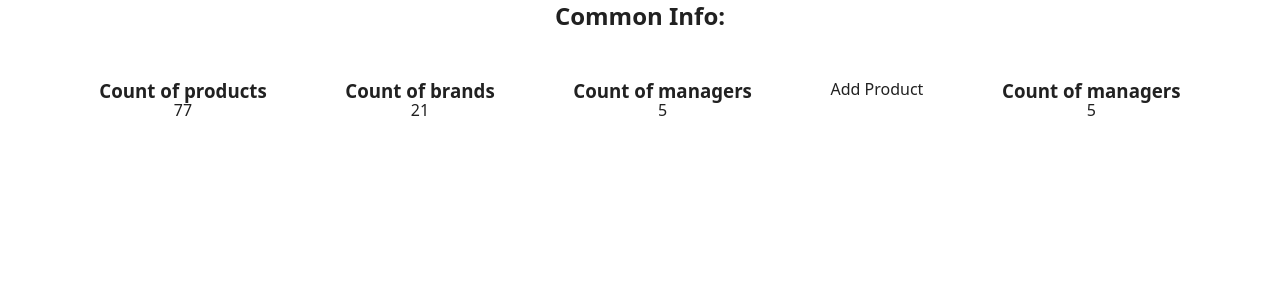
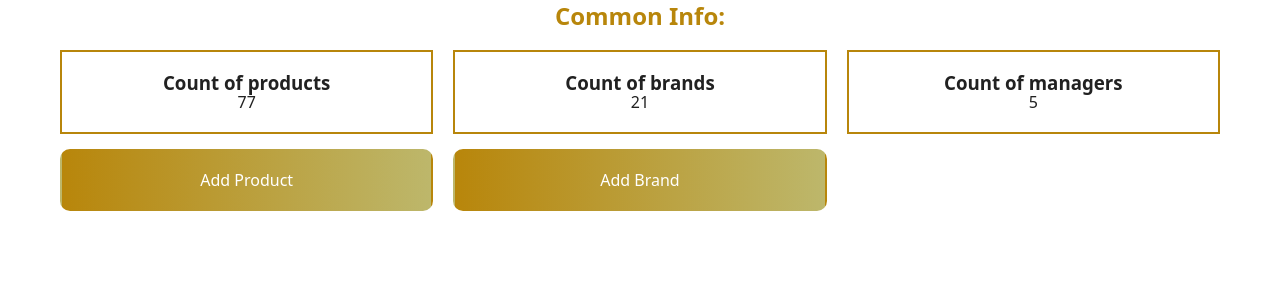
Before and after one commit to dmytrik/all_for_rest, a Django app: page / in a window 1280 px wide. Shown: the part 94-396 px from the top of the page. Run offline with Django 5.2, Linux system fonts and the light colour scheme; data comes from the database, SQL or seed files in the repository; both versions use the stored data as it was after the commit; some libraries are stand-ins or nearby versions.

Commit message:
add brand detail

```diff
--- a/product/urls.py
+++ b/product/urls.py
@@ -5,6 +5,8 @@ from product.views import (
     GrillProductsView,
     CampingProductsView,
     BrandListView,
+    BrandDetailView,
+    BrandCreateView,
     JsonFurnitureResponse,
     JsonCampingProductsResponse,
     JsonGrillProductsResponse,
@@ -21,6 +23,7 @@ urlpatterns = [
     path("furniture_sets/<int:pk>/", ProductDetailView.as_view(), name="product-detail"),
     path("grill_products/<int:pk>/", ProductDetailView.as_view(), name="product-detail"),
     path("camping_products/<int:pk>/", ProductDetailView.as_view(), name="product-detail"),
+    path("products/<int:pk>/", ProductDetailView.as_view(), name="product-detail"),
     path("furniture_sets/<int:pk>/update/", ProductUpdateView.as_view(), name="product-update"),
     path("grill_products/<int:pk>/update/", ProductUpdateView.as_view(), name="product-update"),
     path("camping_products/<int:pk>/update/", ProductUpdateView.as_view(), name="product-update"),
@@ -28,6 +31,8 @@ urlpatterns = [
     path("grill_products/create/", ProductCreateView.as_view(), name="product-create"),
     path("camping_products/create/", ProductCreateView.as_view(), name="product-create"),
     path("brands/", BrandListView.as_view(), name="brand-list"),
+    path("brands/<int:pk>", BrandDetailView.as_view(), name="brand-detail"),
+    path("brands/create", BrandCreateView.as_view(), name="brand-create"),
     path("json-sets/", JsonFurnitureResponse.as_view(), name="json-sets"),
     path("json-camping-products/", JsonCampingProductsResponse.as_view(), name="json-camping-products"),
     path("json-grill-products/", JsonGrillProductsResponse.as_view(), name="json-grill-products"),
--- a/product/views.py
+++ b/product/views.py
@@ -143,3 +143,13 @@ class ProductUpdateView(generic.UpdateView):
 
 class BrandListView(generic.ListView):
     model = Brand
+
+
+class BrandDetailView(generic.DetailView):
+    model = Brand
+
+
+class BrandCreateView(generic.CreateView):
+    model = Brand
+    fields = ("name",)
+    success_url = reverse_lazy("product:brand-list")
--- a/static/css/styles.css
+++ b/static/css/styles.css
@@ -54,6 +54,10 @@ header .wrapper {
 
 .logo {
     font-size: 26px;
+    color: darkgoldenrod;
+}
+
+.section-title {
     color: darkgoldenrod;
 }
 
@@ -120,10 +124,29 @@ header .wrapper {
 }
 
 .info-list{
-    display: flex;
-    justify-content: space-around;
-    margin-top: 50px;
+    display: grid;
+    grid-template-columns: repeat(3, 1fr);
+    column-gap: 20px;
+    row-gap: 15px;
     text-align: center;
+    margin-top: 20px;
+}
+
+.info-item {
+    padding: 20px;
+    border: 2px solid darkgoldenrod;
+}
+
+.info-item.add {
+    border-color: transparent;
+    padding: 0;
+    background-image: linear-gradient(to right, darkgoldenrod, darkkhaki);
+    border-radius: 10px;
+    color: #ffffff;
+}
+
+.info-item.add a {
+    padding: 20px;
 }
 
 .product-list,
@@ -192,7 +215,7 @@ header .wrapper {
 }
 
 .product-img-detail {
-    height: auto;
+    max-height: 500px;
     width: 100%;
     display: block;
 }
@@ -220,6 +243,17 @@ header .wrapper {
 
 .manager-info-in-product-detail {
     margin-top: 20px;
+}
+
+.brand-title-box {
+    display: flex;
+    justify-content: space-around;
+}
+
+.brand-options-box {
+    display: flex;
+    gap: 20px;
+    justify-content: center;
 }
 
 .form {
@@ -280,6 +314,12 @@ header .wrapper {
     cursor: pointer;
 }
 
+.brand-p {
+    color:darkgoldenrod;
+    font-size: 22px;
+    margin-top: 20px;
+}
+
 .hidden {
     display: none;
 }
--- a/templates/product/brand_list.html
+++ b/templates/product/brand_list.html
@@ -6,8 +6,10 @@
       <ul class="brand-list">
         {% for brand in brand_list %}
           <li class="brand-item">
-            <p class="brand-info">{{ brand.name }}</p>
-            <p class="brand-info">{{ brand.country }}</p>
+            <a href="{% url "product:brand-detail" brand.id %}">
+              <p class="brand-info">{{ brand.name }}</p>
+              <p class="brand-info">{{ brand.country }}</p>
+            </a>
           </li>
         {% endfor %}
       </ul>
--- a/templates/product/index.html
+++ b/templates/product/index.html
@@ -17,12 +17,11 @@
           <h3>Count of managers</h3>
           <span>{{ count_of_managers }}</span>
         </li>
-        <li class="info-item">
+        <li class="info-item add">
           <a href="{% url "product:product-create" %}">Add Product</a>
         </li>
-        <li class="info-item">
-          <h3>Count of managers</h3>
-          <span>{{ count_of_managers }}</span>
+        <li class="info-item add">
+          <a href="{% url "product:brand-create" %}">Add Brand</a>
         </li>
       </ul>
     </div>
```
Also changed, not shown: templates/product/brand_detail.html (added, +34 -0 lines), templates/product/brand_form.html (added, +18 -0 lines), db.sqlite3.
